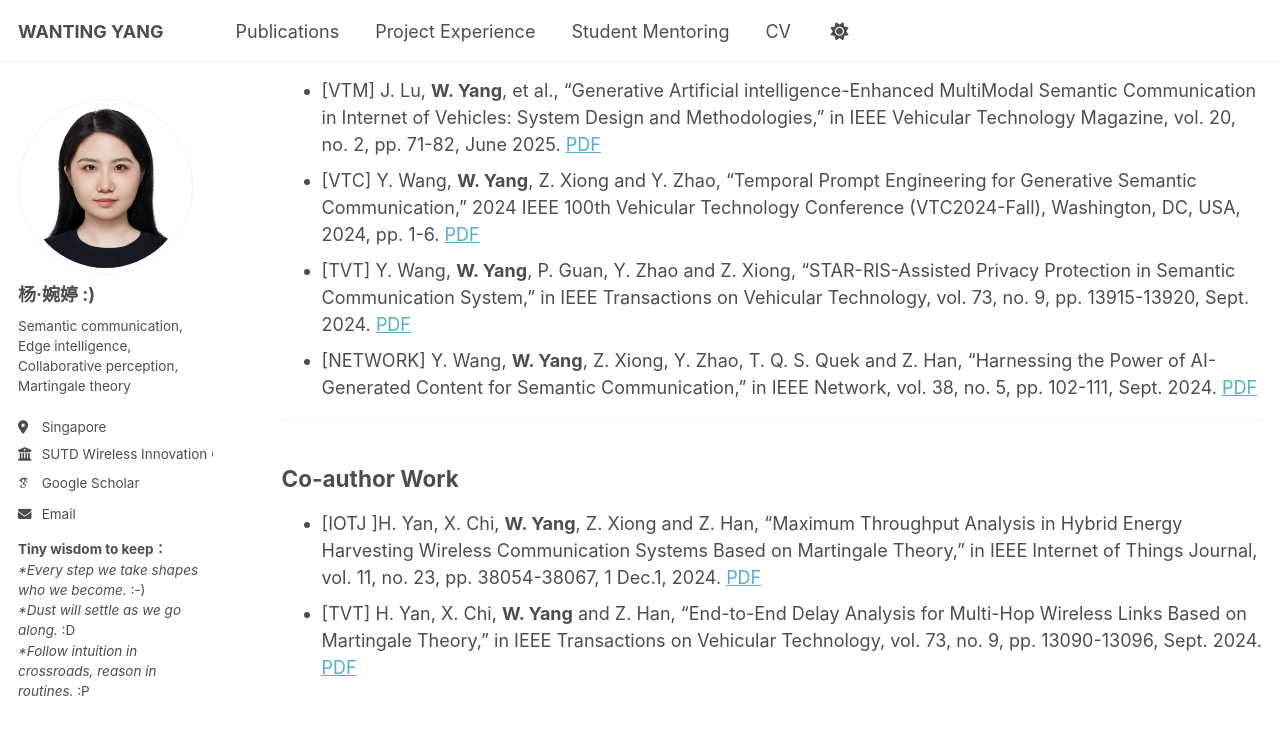
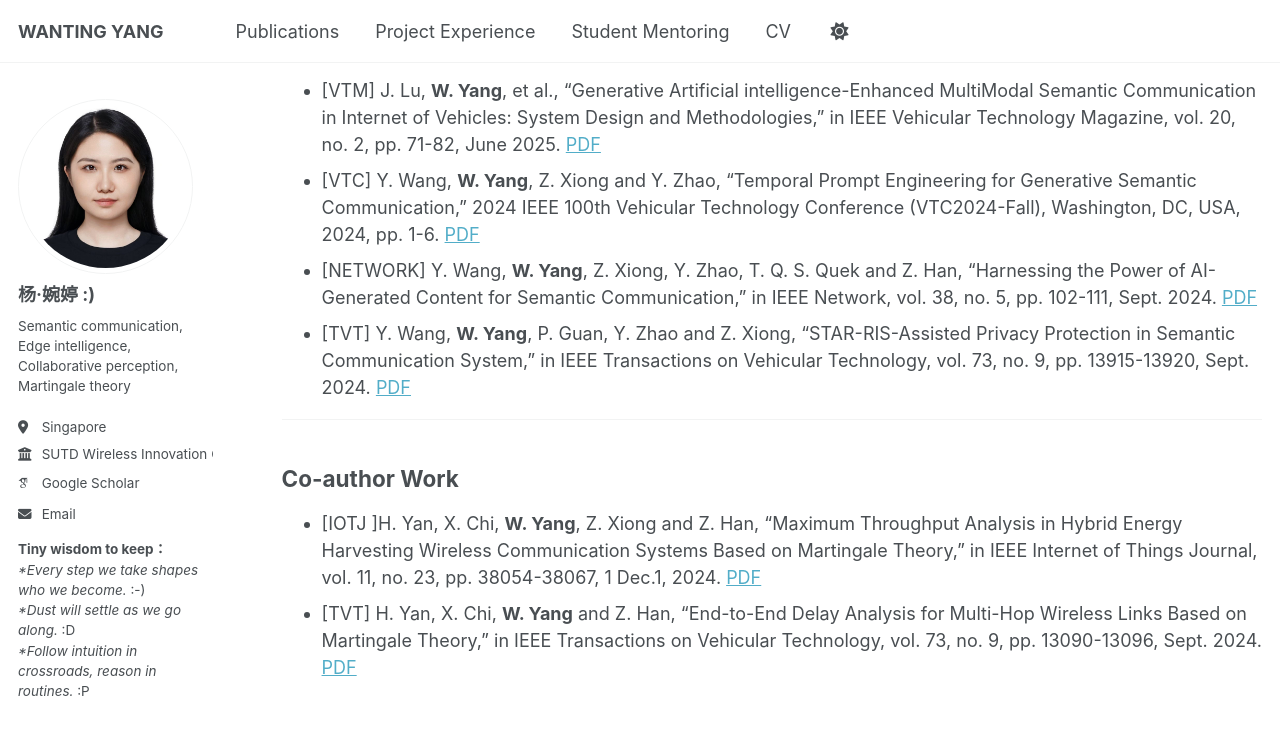
Before and after one commit to wty2011jl/wty2011jl.github.io, a Jekyll site: the page built from _pages/publications.md, in a window 1280 px wide and 900 px high, scrolled down 1410 px. Shown: the top 735 px of the window. Built offline with Jekyll 4.4.1, drawn with Linux system fonts in a browser that asks for light colours; some web fonts are replaced; a script that is not in the unit is left out.

```diff
--- a/_pages/publications.md
+++ b/_pages/publications.md
@@ -41,8 +41,8 @@ redirect_from:
 
 - [VTM] J. Lu, **W. Yang**, et al., "Generative Artificial intelligence-Enhanced MultiModal Semantic Communication in Internet of Vehicles: System Design and Methodologies," in IEEE Vehicular Technology Magazine, vol. 20, no. 2, pp. 71-82, June 2025. [PDF](https://ieeexplore.ieee.org/stamp/stamp.jsp?tp=&arnumber=10934748)
 - [VTC] Y. Wang, **W. Yang**, Z. Xiong and Y. Zhao, "Temporal Prompt Engineering for Generative Semantic Communication," 2024 IEEE 100th Vehicular Technology Conference (VTC2024-Fall), Washington, DC, USA, 2024, pp. 1-6. [PDF](https://ieeexplore.ieee.org/stamp/stamp.jsp?tp=&arnumber=10757628)
+- [NETWORK] Y. Wang, **W. Yang**, Z. Xiong, Y. Zhao, T. Q. S. Quek and Z. Han, "Harnessing the Power of AI-Generated Content for Semantic Communication," in IEEE Network, vol. 38, no. 5, pp. 102-111, Sept. 2024. [PDF](https://ieeexplore.ieee.org/stamp/stamp.jsp?tp=&arnumber=10577142)
 - [TVT] Y. Wang, **W. Yang**, P. Guan, Y. Zhao and Z. Xiong, "STAR-RIS-Assisted Privacy Protection in Semantic Communication System," in IEEE Transactions on Vehicular Technology, vol. 73, no. 9, pp. 13915-13920, Sept. 2024. [PDF](https://ieeexplore.ieee.org/stamp/stamp.jsp?tp=&arnumber=10487897)
-- [NETWORK] Y. Wang, **W. Yang**, Z. Xiong, Y. Zhao, T. Q. S. Quek and Z. Han, "Harnessing the Power of AI-Generated Content for Semantic Communication," in IEEE Network, vol. 38, no. 5, pp. 102-111, Sept. 2024. [PDF](https://ieeexplore.ieee.org/stamp/stamp.jsp?tp=&arnumber=10577142)
 
 ---
 
```
